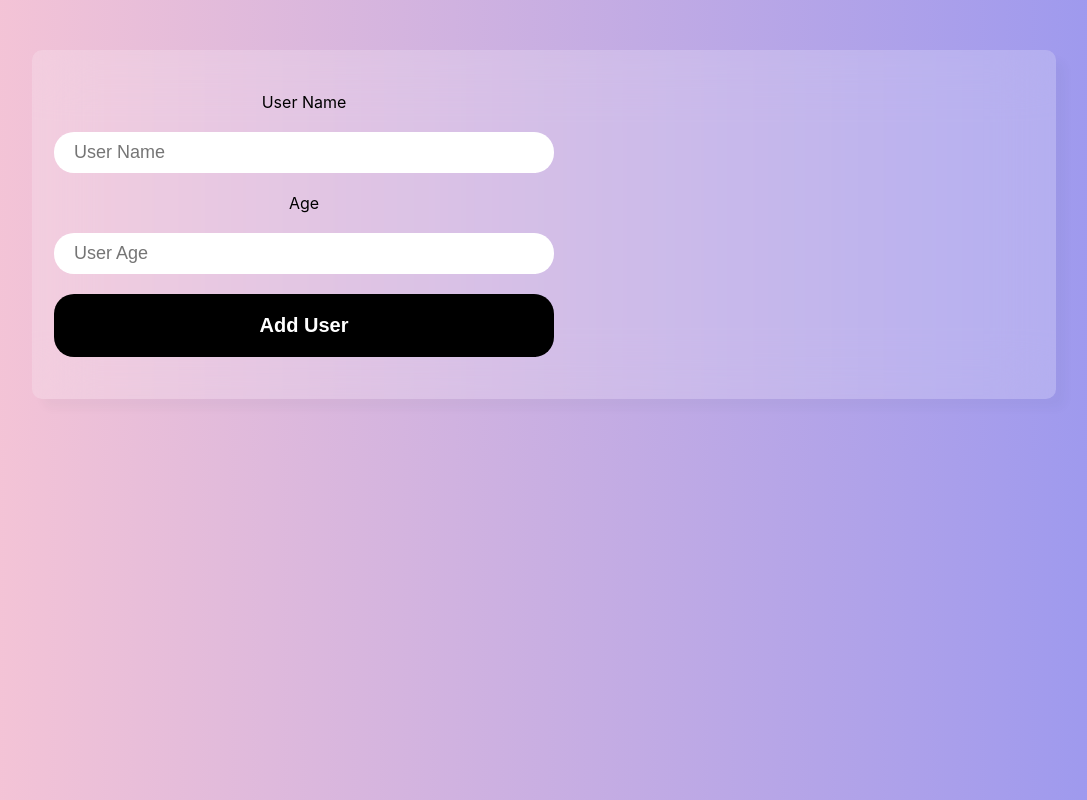
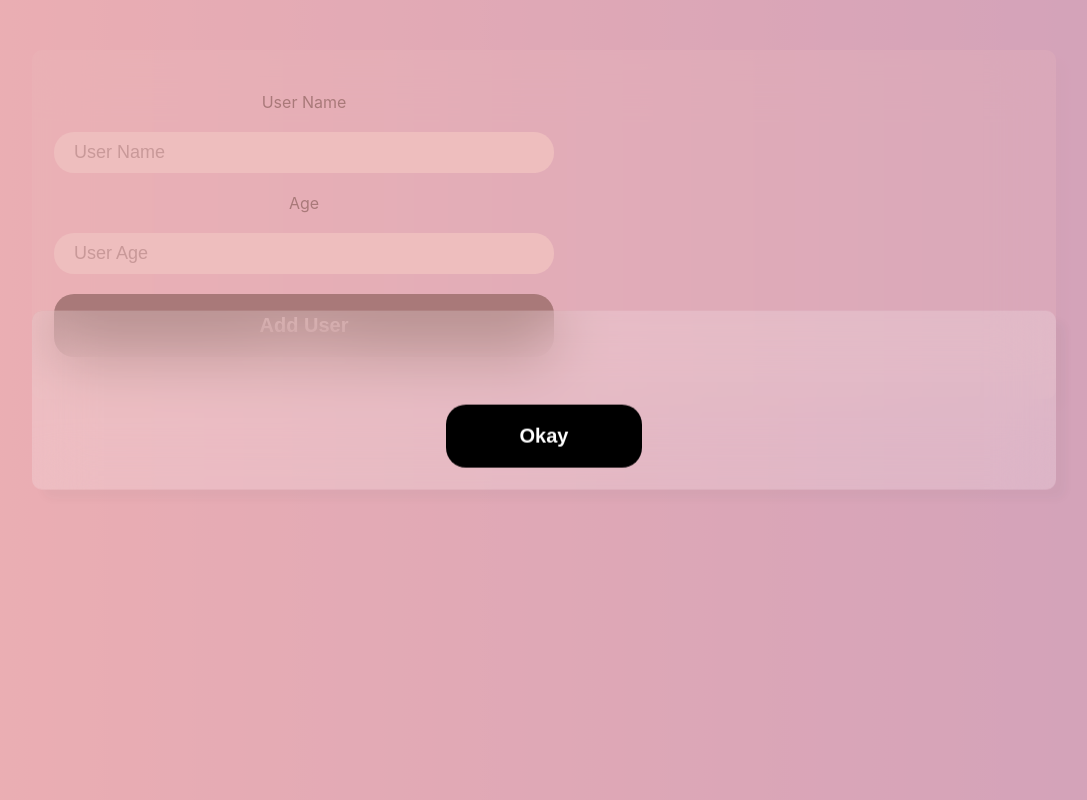
Before and after one commit to aleksandrovfe/user_tracker, a React (Create React App) app: page / in a window 1280 px wide. Shown: the whole page, without its empty margins (96-1183 px from the left). Built offline with nearby package versions, Linux system fonts and the light colour scheme.

Commit message:
add users list component

```diff
--- a/src/App.js
+++ b/src/App.js
@@ -2,6 +2,7 @@ import './App.css';
 import {AddUser} from "./components/User/AddUser/AddUser";
 import {useState} from "react";
 import {UsersList} from "./components/User/UsersList/UsersList";
+import {ErrorModal} from "./components/UI/ErrorModal/ErrorModal";
 
 function App() {
     const [users, setUsers] = useState([])
@@ -15,6 +16,7 @@ function App() {
 
     return (
         <div className="App">
+            <ErrorModal />
             <AddUser onAddUser={addUserHandler}/>
             <UsersList users={users}/>
         </div>
--- /dev/null
+++ b/src/components/UI/ErrorModal/ErrorModal.jsx
@@ -0,0 +1,15 @@
+import {Card} from "../Card/Card";
+import {Button} from "../Button/Button";
+import classes from './ErrorModal.module.css'
+
+export const ErrorModal = ({title, message, onCloseModal}) => {
+    return (
+        <div className={classes.modal__wrapper}>
+            <Card className={classes.modal}>
+                <h2>{title}</h2>
+                <p>{message}</p>
+                <Button className={classes.btn} onClick={onCloseModal}>Okay</Button>
+            </Card>
+        </div>
+    )
+}
--- /dev/null
+++ b/src/components/UI/ErrorModal/ErrorModal.module.css
@@ -0,0 +1,28 @@
+.modal {
+    position: absolute;
+    top: 50%;
+    left: 50%;
+    transform: translate(-50%, -50%);
+    z-index: 2;
+    max-width: 80%;
+    padding: 20px;
+    margin: 0 auto;
+    display: flex;
+    align-items: center;
+    justify-content: center;
+    flex-direction: column;
+}
+
+.modal__wrapper {
+    position: absolute;
+    top: 0;
+    left: 0;
+    background-color: rgba(232, 167, 167, 0.73);
+    z-index: 1;
+    width: 100%;
+    height: 100%;
+}
+
+.btn {
+    width: 20%;
+}
--- a/src/components/User/User/User.jsx
+++ b/src/components/User/User/User.jsx
@@ -1,5 +1,7 @@
+import classes from './User.module.css'
+
 export const User = ({name, age}) => {
     return (
-        <p>{name} {age} years old </p>
+        <p className={classes.user__info}>{name} {age} years old </p>
     )
 }
--- /dev/null
+++ b/src/components/User/User/User.module.css
@@ -0,0 +1,7 @@
+.user__info {
+    font-size: 20px;
+    font-style: italic;
+    letter-spacing: 5px;
+    border-bottom: 1px solid white;
+    padding-bottom: 10px;
+}
--- a/src/components/User/UsersList/UsersList.jsx
+++ b/src/components/User/UsersList/UsersList.jsx
@@ -1,15 +1,14 @@
 import {Card} from "../../UI/Card/Card";
 import React from "react";
 import {User} from "../User/User";
-import classses from './UsersList.module.css'
+import classes from './UsersList.module.css'
 
 export const UsersList = ({users}) => {
-    console.log('users', users)
     if (users.length === 0) {
         return ""
     } else {
         return (
-            <Card className={classses.users}>
+            <Card className={classes.users}>
                 {users.map(user => (
                     <React.Fragment key={user.id}>
                         <User name={user.name} age={user.age}/>
--- a/src/components/User/UsersList/UsersList.module.css
+++ b/src/components/User/UsersList/UsersList.module.css
@@ -1,4 +1,5 @@
 .users {
     max-width: 80%;
     margin: 50px auto;
+    padding: 20px;
 }
```
